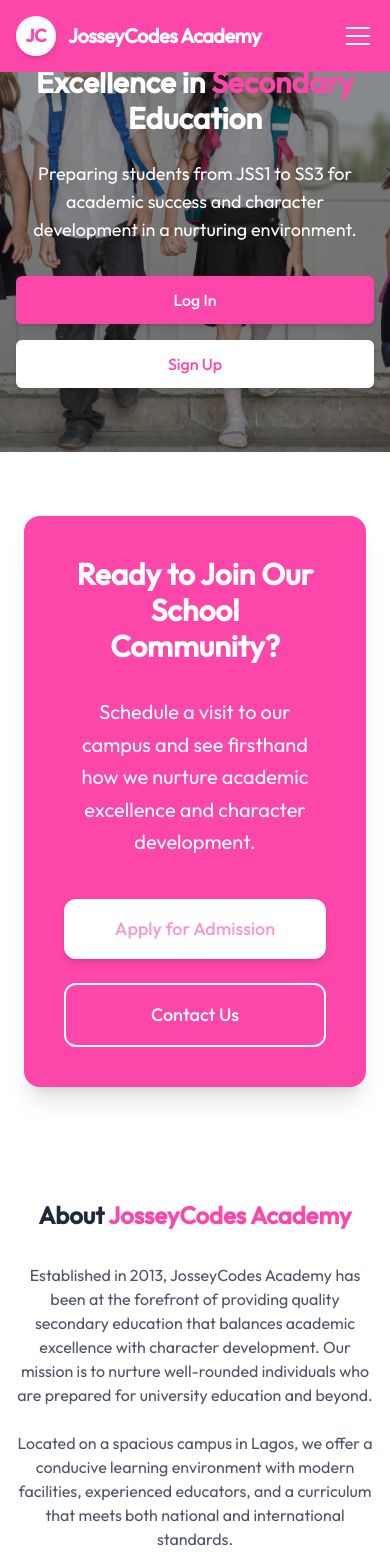
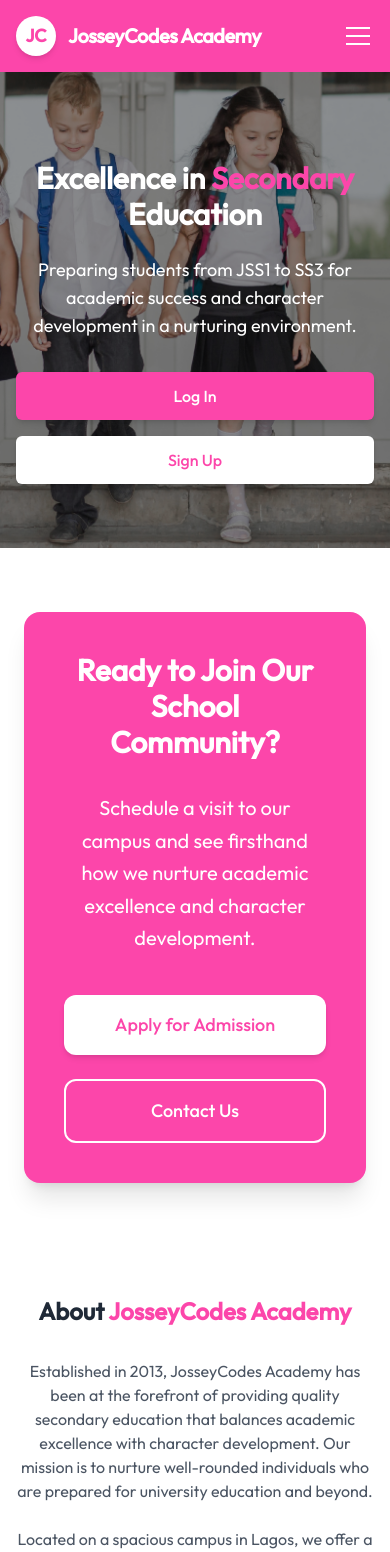
Before and after one commit to josseycodes1/School-Management-App-Frontend, a Next.js app: page / in a window 390 px wide. Shown: the top 1552 px of the page. Built offline with nearby package versions, Linux system fonts and the light colour scheme.

Commit message:
hero fix

```diff
--- a/src/app/admission/page.tsx
+++ b/src/app/admission/page.tsx
@@ -160,7 +160,7 @@ const AdmissionPage = () => {
                     className="w-full px-4 py-2 border border-gray-300 rounded-lg focus:ring-josseypink1 focus:border-josseypink1"
                   >
                     <option value="">Select grade level</option>
-                    <option value="pre-k">Pre-Kindergarten</option>
+
                     <option value="k">Kindergarten</option>
                     <option value="1">Grade 1</option>
                     <option value="2">Grade 2</option>
--- a/src/components/HomePageComponents/CallToAction.tsx
+++ b/src/components/HomePageComponents/CallToAction.tsx
@@ -10,7 +10,7 @@ export default function CallToAction() {
             Schedule a visit to our campus and see firsthand how we nurture academic excellence and character development.
           </p>
           <div className="flex flex-col sm:flex-row justify-center gap-6">
-            <Link href="/admission" className="px-10 py-4 bg-white text-josseypink2 rounded-xl hover:bg-gray-100 transition-all duration-300 font-medium text-lg shadow-md hover:shadow-lg">
+            <Link href="/admission" className="px-10 py-4 bg-white text-josseypink1 rounded-xl hover:bg-josseypink2 transition-all duration-300 font-medium text-lg shadow-md hover:shadow-lg">
               Apply for Admission
             </Link>
             <Link href="/contact" className="px-10 py-4 border-2 border-white text-white rounded-xl hover:bg-white hover:text-josseypink2 transition-all duration-300 font-medium text-lg">
--- a/src/components/HomePageComponents/HeroSection.tsx
+++ b/src/components/HomePageComponents/HeroSection.tsx
@@ -3,7 +3,7 @@ import Image from 'next/image'
 
 export default function HeroSection() {
   return (
-    <section className="relative py-16 md:py-24 lg:py-32 px-4 md:px-6 text-center">
+    <section className="relative py-16 md:py-24 lg:py-32 px-4 md:px-6 text-center mt-16 md:mt-0">
       {/* Background Image with Next.js optimization */}
       <div className="absolute inset-0 z-0">
         <Image
@@ -17,7 +17,7 @@ export default function HeroSection() {
         <div className="absolute inset-0 bg-black/40"></div>
       </div>
 
-      <div className="relative z-10 max-w-4xl mx-auto">
+      <div className="relative z-10 max-w-4xl mx-auto pt-8 md:pt-0">
         <h1 className="text-3xl md:text-5xl lg:text-6xl font-bold text-white mb-6">
           Excellence in <span className="text-[#FC46AA]">Secondary</span> Education
         </h1>
```
